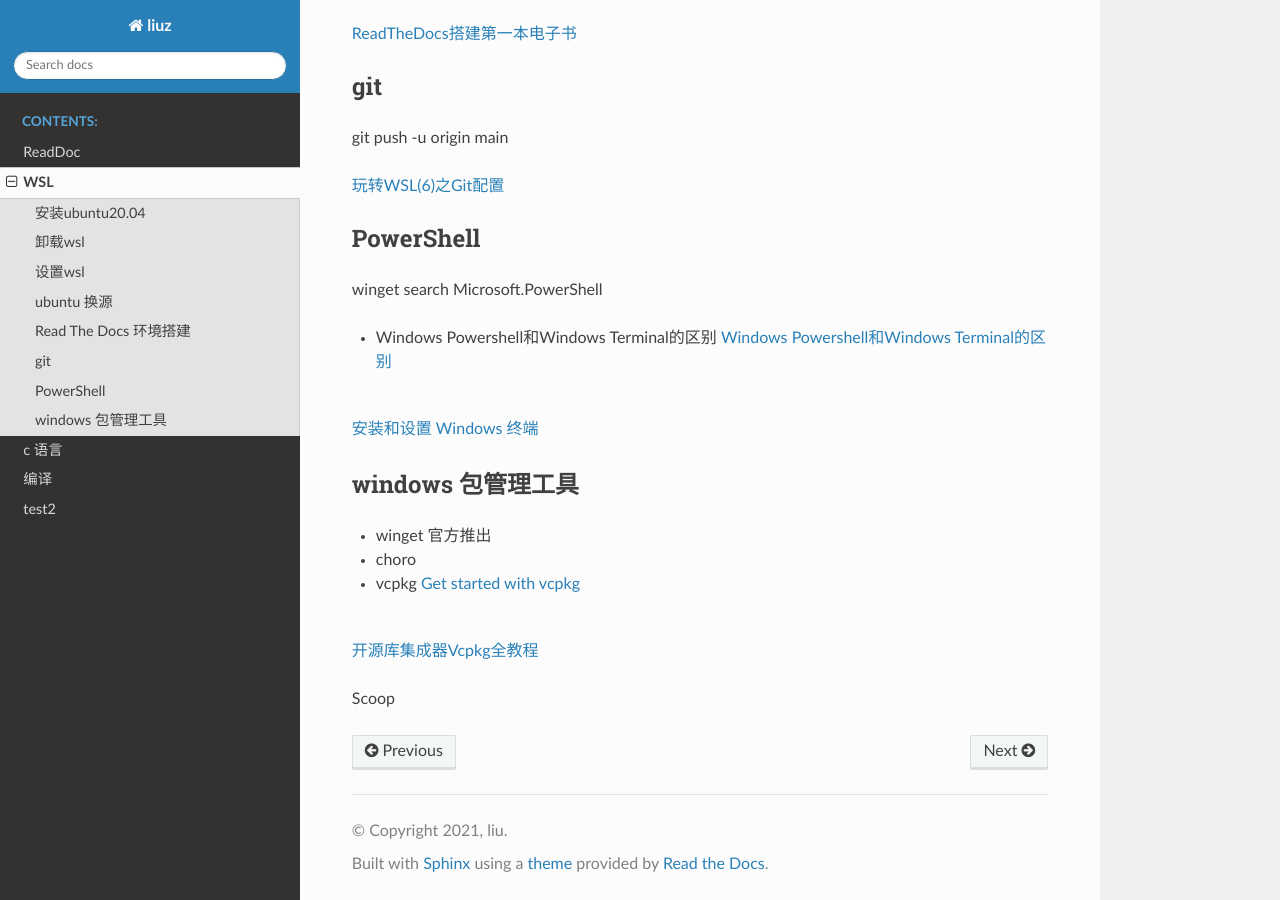
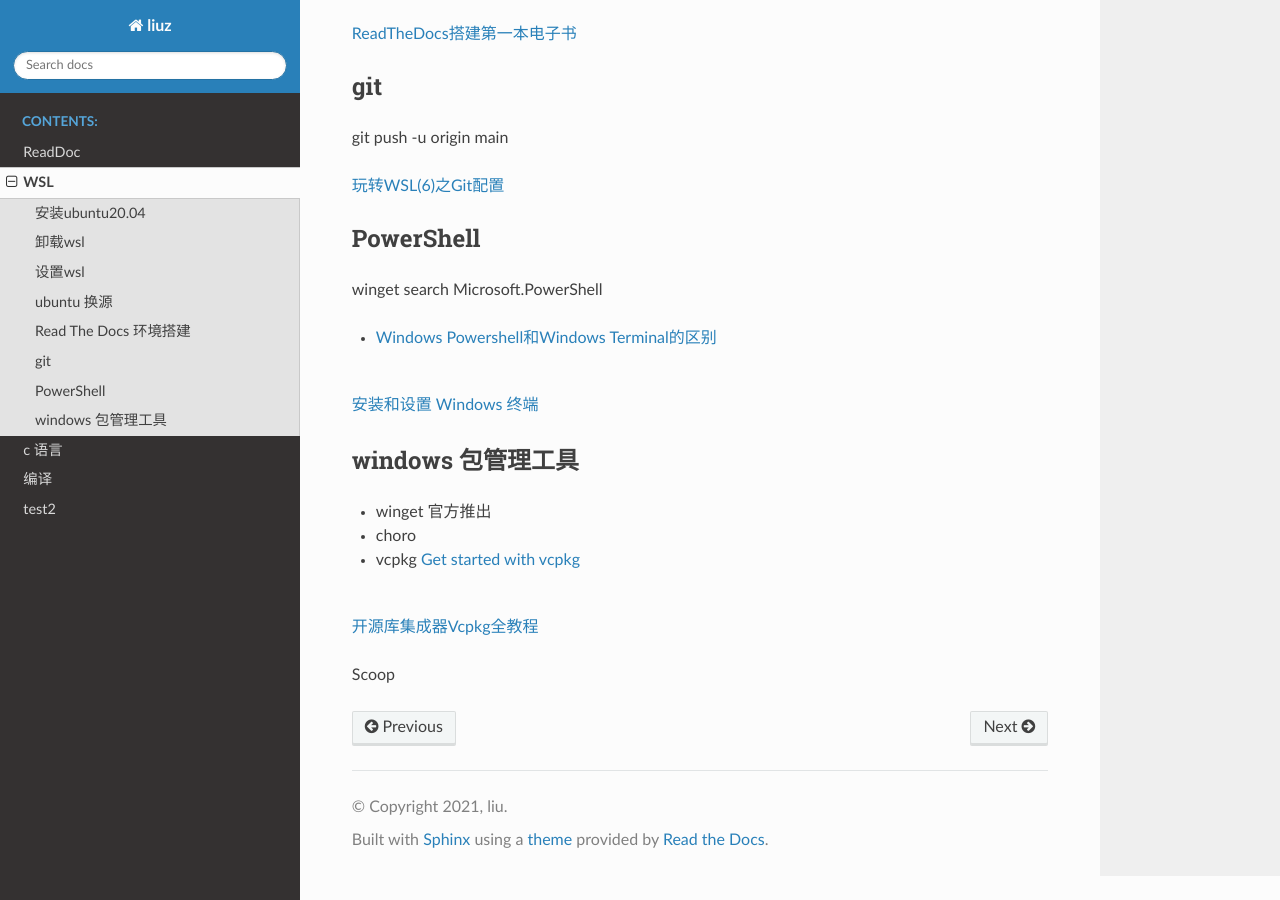
Before and after one commit to zhuangll/diary, a Sphinx documentation site: the page built from source/WSL.md, in a window 1280 px wide and 900 px high, scrolled down 1401 px. Built offline with Sphinx 7.4.7 and the Read the Docs theme 2.0.0, drawn with Linux system fonts in a browser that asks for light colours.

Commit message:
<br> 空格

```diff
--- a/source/WSL.md
+++ b/source/WSL.md
@@ -81,8 +81,7 @@ git push -u origin main
 
 winget search Microsoft.PowerShell
 
-- Windows Powershell和Windows Terminal的区别
-[Windows Powershell和Windows Terminal的区别](https://blog.csdn.net/The_Time_Runner/article/details/106038222)
+- [Windows Powershell和Windows Terminal的区别](https://blog.csdn.net/The_Time_Runner/article/details/106038222)
 <br>
 
 [安装和设置 Windows 终端](https://docs.microsoft.com/zh-cn/windows/terminal/get-started)
```
Also changed, not shown: source/ReadDoc.md (+2 -0 lines).
